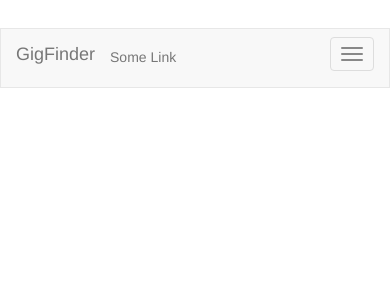
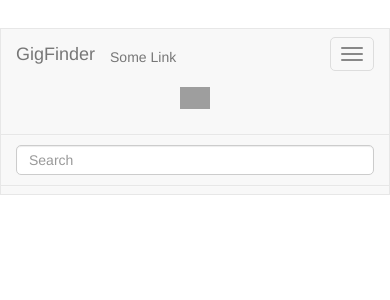
Before and after one commit to odonnellryan/GigFinder, a Flask app: page / in a window 390 px wide; the page is wider, and only the part inside the window is pictured. Shown: the top 300 px of that part. Run offline with Flask 2, Linux system fonts and the light colour scheme; data that the repository does not hold is empty; parts of the project's set-up code (start-up, migrations or seed data) failed here and were passed over; some libraries are stand-ins or nearby versions; grey boxes are pictures that could not be loaded.

Commit message:
Working search

```diff
--- a/app.py
+++ b/app.py
@@ -1,9 +1,9 @@
-from flask import Flask, jsonify, render_template
+from flask import Flask, render_template
 import settings
-from db import get_recent_gigs, Gigs
+from db import get_recent_gigs, search_for_gigs, Gigs
 import tasks
-from json_schema import GigSchema
 from craigslist import  craigslist_locations
+from utils import jsonify_gigs
 
 app = Flask(__name__)
 app.config.from_object(settings)
@@ -18,14 +18,13 @@ def index():
 @app.route('/gigs/')
 def gigs(provider=None):
     gigs = get_recent_gigs()
-    schema = GigSchema(many=True)
-    result = schema.dump(list(gigs))
-    return jsonify({'gigs': result.data})
+    return jsonify_gigs(gigs)
 
 
 @app.route('/search/<path:search_term>/')
 def search(search_term):
-    return 'texting'
+    gigs = search_for_gigs(search_term)
+    return jsonify_gigs(gigs)
 
 
 @app.route('/update_craigslist/')
--- a/db.py
+++ b/db.py
@@ -22,8 +22,9 @@ class Gigs(GigFinder):
     details = TextField(null=True)
 
 
-def search_for_gigs():
-    return Gigs.select().where()
+def search_for_gigs(search_term):
+    return Gigs.select().where(Gigs.name.contains(search_term) | Gigs.website.contains(search_term) |
+                               Gigs.category.contains(search_term) | Gigs.details.contains(search_term))
 
 
 def get_recent_gigs():
@@ -34,9 +35,10 @@ def get_recent_gigs():
 def insert_into_db(data):
     with database.atomic():
         for item in data:
-            gig = Gigs.create_or_get(website_supplied_id=item['website_supplied_id'], name=item['name'],
-                                     url=item['url'],
-                                     location=item['location'], datetime=item['datetime'], details=item['details'],
-                                     website=item['website'], category=item['category'])
+            Gigs.create_or_get(website_supplied_id=item['website_supplied_id'], name=item['name'],
+                               url=item['url'],
+                               location=item['location'], datetime=item['datetime'], details=item['details'],
+                               website=item['website'], category=item['category'])
+
 
 # Gigs.create_table()
--- a/static/js/app.js
+++ b/static/js/app.js
@@ -4,7 +4,7 @@
     var module = angular.module('gigFinder', []);
 
     module.service('gigService', function ($http) {
-        this.update_gigs = function () {
+        this.updateGigs = function () {
             return $http({
                 method: 'GET',
                 url: '/gigs/'
@@ -12,11 +12,26 @@
         }
     });
 
-    module.controller('gigController', ['$scope', 'gigService', function ($scope, gigService) {
-        $scope.gigs = "Gigs not updated";
-        gigService.update_gigs().then(function (response) {
-            $scope.gigs = response.data;
+    module.service('gigSearch', function ($http) {
+        this.search = function (searchTerm) {
+            return $http({
+                method: 'GET',
+                url: '/search/' + searchTerm
+            });
+        }
+    });
+
+    module.controller('gigController',
+        function ($scope, gigService, gigSearch) {
+            $scope.search = function () {
+                gigSearch.search($scope.searchText).then(function (response) {
+                    $scope.gigs = response.data;
+                });
+            };
+            $scope.gigs = "Gigs not updated";
+            gigService.updateGigs().then(function (response) {
+                $scope.gigs = response.data;
+            });
         });
-    }]);
 
 }());
--- a/static/style.css
+++ b/static/style.css
@@ -5,6 +5,21 @@
 
 img.website-image {
     display: block;
-    height: 32px;
+    max-height: 32px;
     margin: 0 auto;
 }
+
+img.logo-clicker {
+    display: block;
+    height: 22px;
+    margin: 0 auto;
+}
+
+img.selected {
+    opacity: .1;
+}
+
+input, button {
+    height: 60% !important;
+    border-radius: 5px !important;
+}
--- a/templates/base.html
+++ b/templates/base.html
@@ -8,11 +8,12 @@
     <link href="https://maxcdn.bootstrapcdn.com/bootswatch/3.3.5/yeti/bootstrap.min.css" rel="stylesheet"
           media="screen">
     <!-- scripts -->
-    <link href="/static/style.css" rel="stylesheet" media="screen">
+
     <script src="//code.jquery.com/jquery-2.1.4.min.js"></script>
     <script src="//maxcdn.bootstrapcdn.com/bootstrap/3.3.5/js/bootstrap.min.js"></script>
     <script src="//ajax.googleapis.com/ajax/libs/angularjs/1.4.5/angular.min.js"></script>
     <script src="static/js/app.js"></script>
+    <link href="/static/style.css" rel="stylesheet" media="screen">
 </head>
 <body>
 {% block body %}{% endblock %}
--- a/templates/index.html
+++ b/templates/index.html
@@ -1,5 +1,6 @@
 {% extends "base.html" %}
 {% block body %}
+
     <div id="main-body" class="row">
         <nav class="navbar navbar-default">
             <div class="container-fluid">
@@ -17,18 +18,29 @@
                         <li>
                             <a class="navbar-link" href="#">Some Link</a>
                         </li>
+                        <li>
+                            <a class="navbar-link" ng-click="craigslist = !craigslist">
+                                <img class="logo-clicker" ng-class="craigslist ? 'selected' : 'notSelected'"
+                                     src="/static/img/craigslist-small.png">
+                            </a>
+                        </li>
                     </ul>
-
                 </div>
+                <form class="navbar-form navbar-left" role="search">
+                    <div class="form-group">
+                        <input ng-model="searchText" type="text" class="form-control" placeholder="Search"
+                               ng-model-options='{ debounce: 1000 }' ng-change='search()'>
+                    </div>
+                </form>
             </div>
         </nav>
-        <div class="col-12-sm">
+        <div class="col-xs-12">
             {% raw %}
-            <div class="row" ng-repeat="x in gigs.gigs track by $index">
-                <div class="col-md-2">
+            <div class="row" ng-show="!craigslist" ng-repeat="x in gigs.gigs track by $index">
+                <div class="col-xs-3">
                     <img class="website-image" ng-src="/static/img/{{ x.website }}.png">
                 </div>
-                <div class="col-md-10">
+                <div class="col-xs-9">
                     <p>
                         <a href="{{ x.url }}">{{ x.name }}</a>
                     </p>
--- /dev/null
+++ b/utils.py
@@ -0,0 +1,7 @@
+from flask import jsonify
+from json_schema import GigSchema
+
+def jsonify_gigs(gigs):
+    schema = GigSchema(many=True)
+    result = schema.dump(list(gigs))
+    return jsonify({'gigs': result.data})
```
